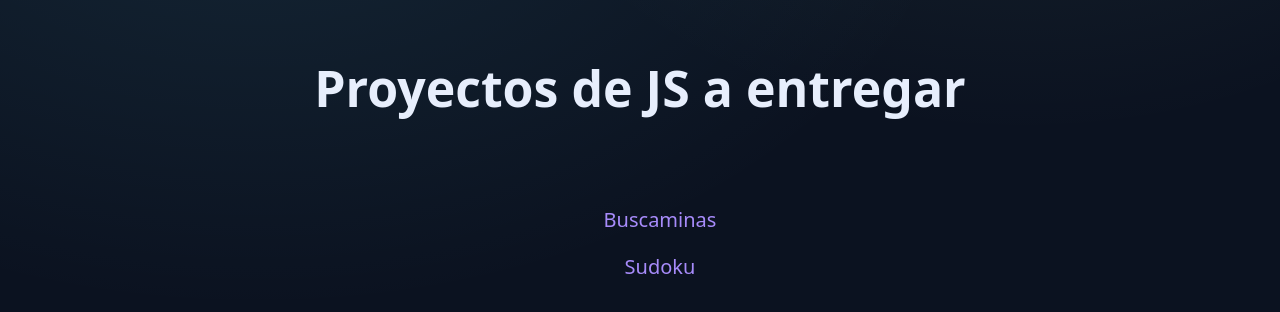
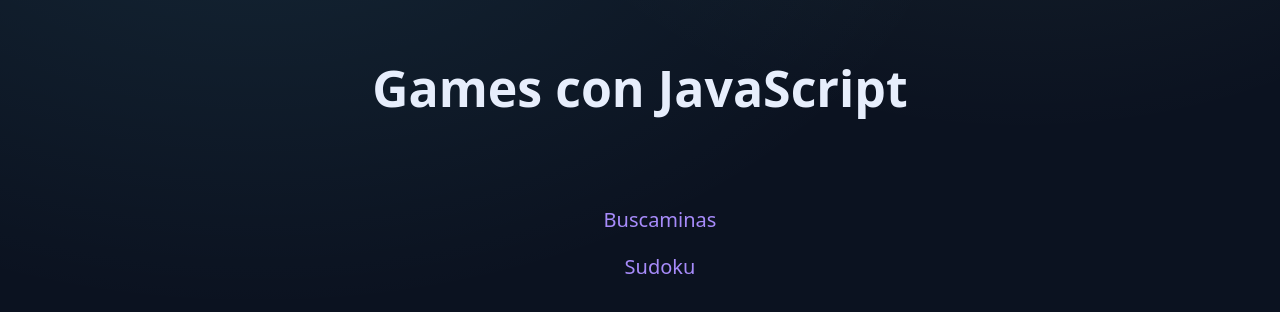
Before and after one commit to RFGagrotech/Projectos-JS-Games-Vanilla-, a website built with Vite: page index.html in a window 1280 px wide. Shown: the part 250-562 px from the top of the page. Built offline with nearby package versions, Linux system fonts and the light colour scheme.

Commit message:
Corrección simple

```diff
--- a/index.html
+++ b/index.html
@@ -7,7 +7,7 @@
   <title>Proyectos JS</title>
 </head>
 <body class="page-index">
-  <h1 class="index-title">Proyectos de JS a entregar</h1>
+  <h1 class="index-title">Games con JavaScript</h1>
     <ul class="index-list">
       <li><a href="./pages/minesweeper.html">Buscaminas</a></li>
       <li><a href="./pages/sudoku.html">Sudoku</a></li>
```
